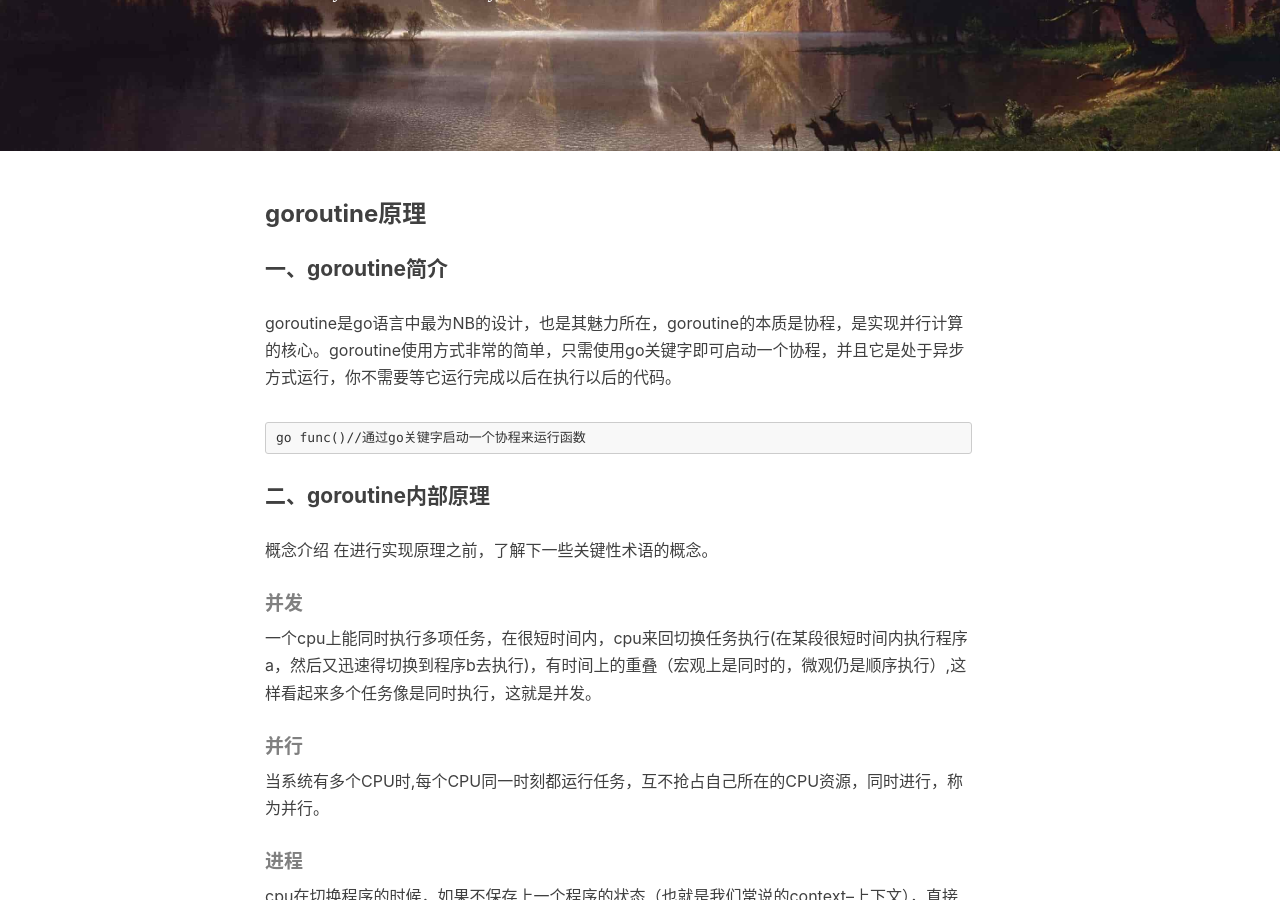
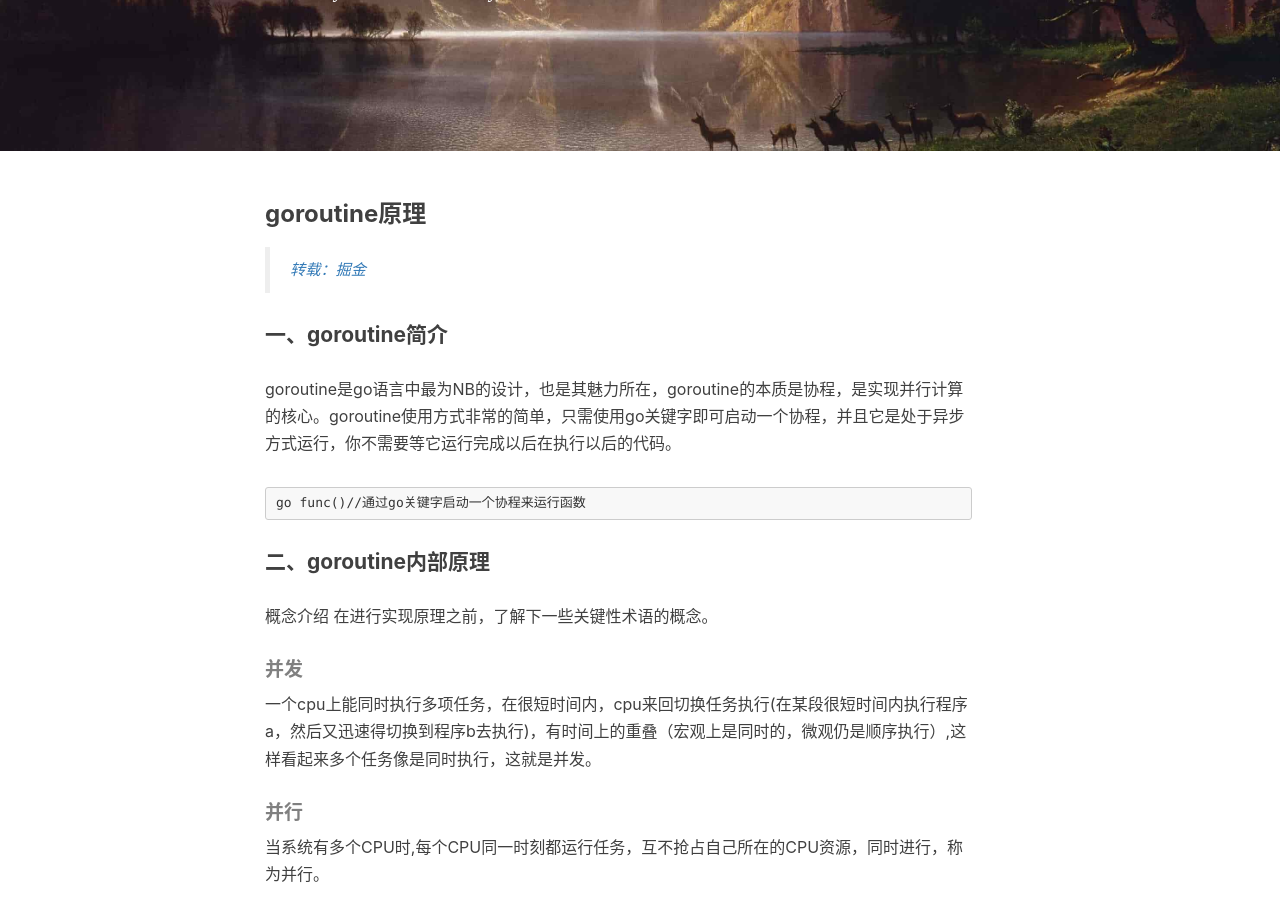
Before and after one commit to tangheng1995/tangheng1995.github.io, a Jekyll site: the page built from _posts/2020-01-13-Golang-goroutine.md, in a window 1280 px wide and 900 px high, scrolled down 372 px. Built offline with Jekyll 4.4.1, drawn with Linux system fonts in a browser that asks for light colours; nearby versions of some CDN libraries; comment, search, counter and statistics services are not loaded.

Commit message:
update *.md

```diff
--- a/_posts/2020-01-13-Golang-goroutine.md
+++ b/_posts/2020-01-13-Golang-goroutine.md
@@ -11,6 +11,8 @@ tags:
 ---
 
 ### goroutine原理
+
+> [转载：掘金](https://juejin.im/entry/5b3f2f166fb9a04fb900b119)
 
 #### 一、goroutine简介
 
```
